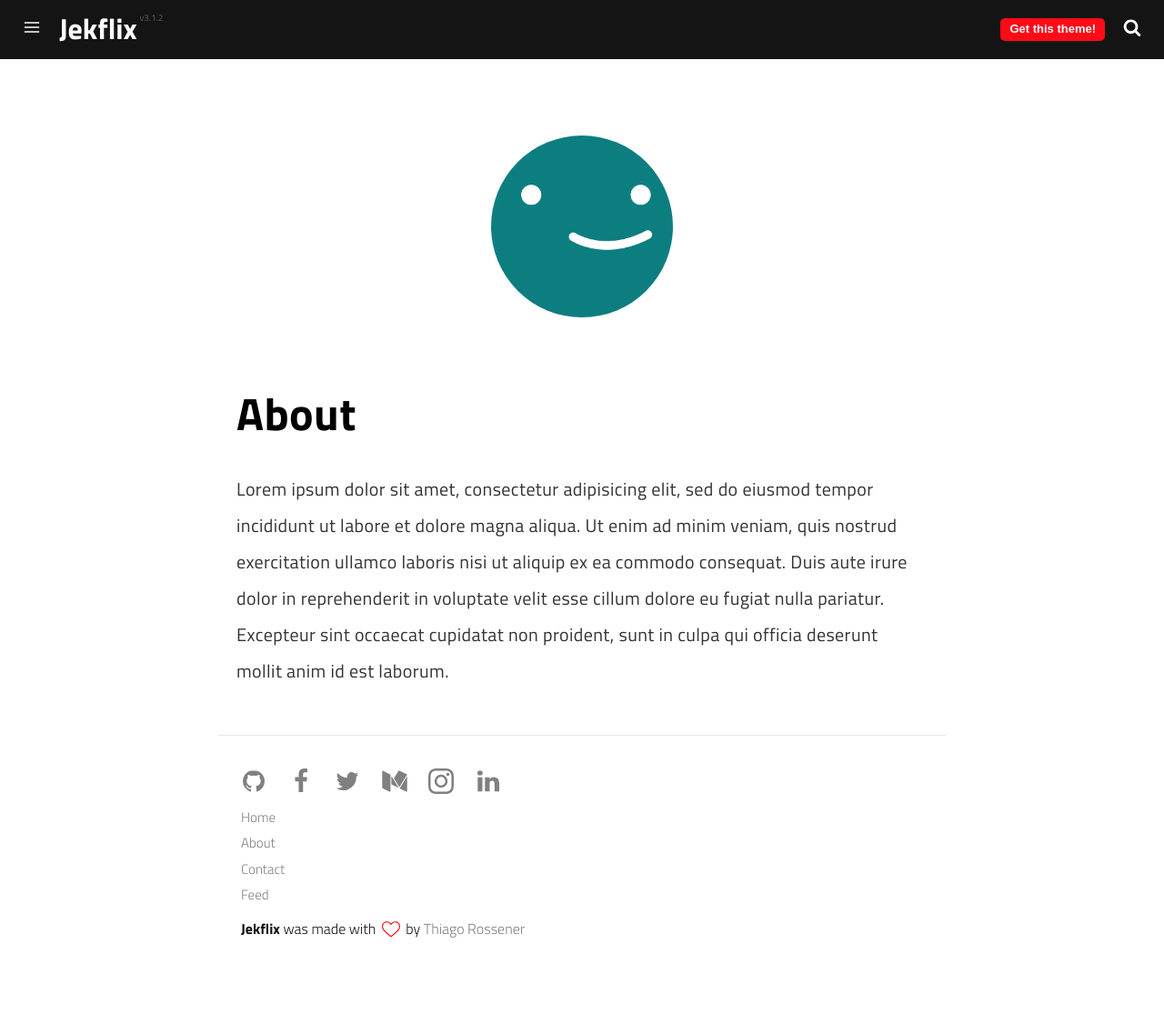
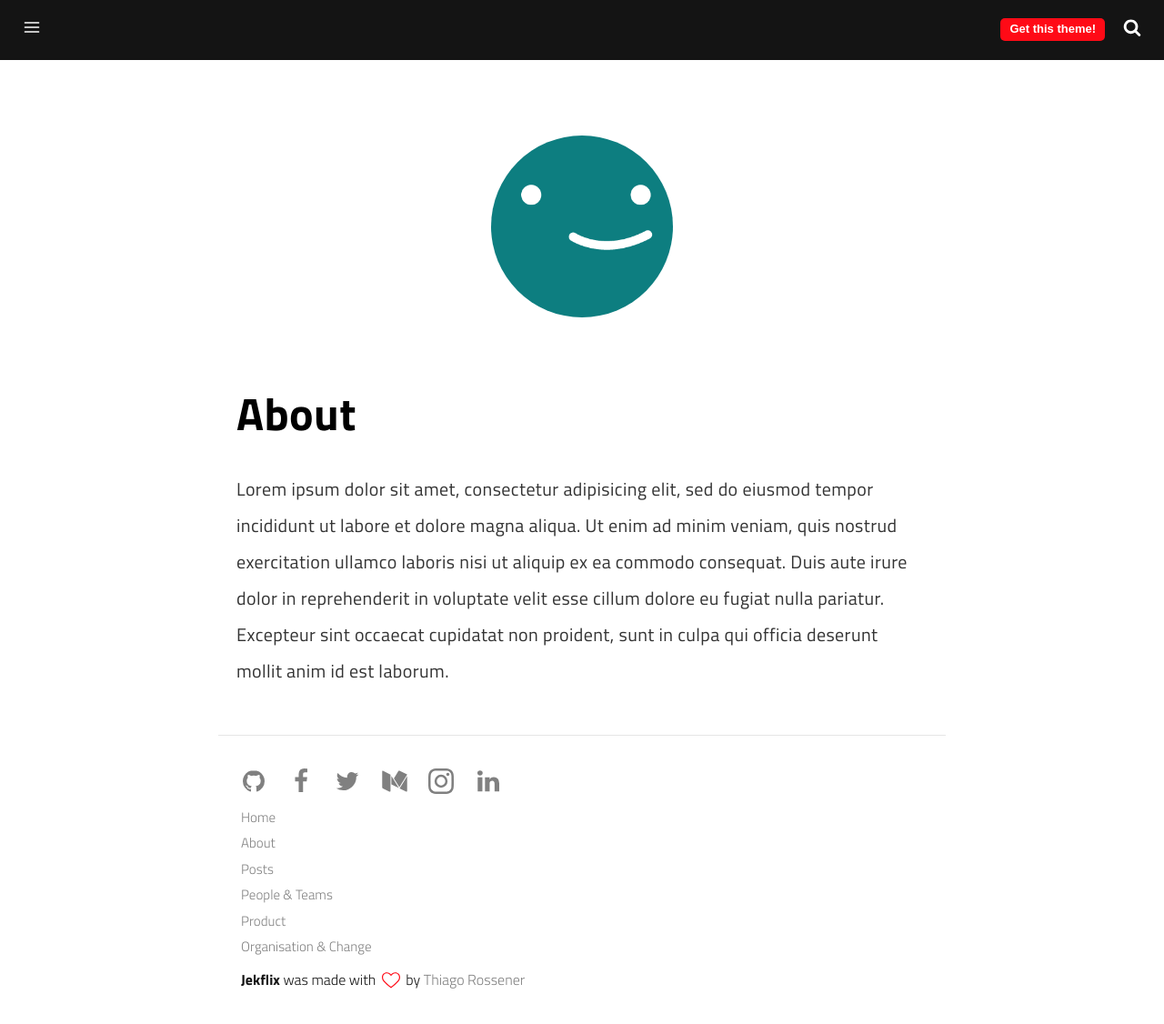
Before and after one commit to IamJackReed/one, a Jekyll site: the page built from pages/about.md, in a window 1280 px wide and 1126 px high. Shown: the whole window at 91% size. Built offline with Jekyll 4.4.1, drawn with Linux system fonts in a browser that asks for light colours; a script that is not in the unit is left out.

Commit message:
Update _config.yml

```diff
--- a/_config.yml
+++ b/_config.yml
@@ -1,24 +1,30 @@
 # Site Settings
-name: Jekflix
-title: Jekflix | A blog theme for Jekyll
-description: Jekflix is a template for Jekyll inspired by Netflix and made by
-  Thiago Rossener.
+nname: Jack Reed
+title: Jack Reed | Scrum Master
+description: Jackflix is a template for Jekyll inspired by Netflix.
+
 tags:
   - blog
   - template
   - jekyll
   - theme
   - netlify
+
 show_hero: true
 menu:
   - title: Home
     url: /
   - title: About
     url: /about
-  - title: Contact
-    url: /contact
-  - title: Feed
-    url: /feed.xml
+  - title: Posts
+    url: /posts/
+  - title: People & Teams
+    url: /People&Teams
+  - title: Product
+    url: /Product
+  - title: Organisation & Change
+    url: /Organisation&Change
+
 email: youremail@test.com
 # See: https://disqus.com/
 disqus_username: disqus_username
@@ -45,8 +51,8 @@ two_columns_layout: true
 
 
 # Advanced Settings
-baseurl: "" # the subpath of your site, e.g. /blog
-url: "" # the base hostname & protocol for your site
+baseurl: "/one" # the subpath of your site, e.g. /blog
+url: "https://iamjackreed.github.io" # the main domain
 google_analytics: "UA-XXXXXXXX-X"
 language: "en"
 categories_folder: category
@@ -108,6 +114,3 @@ exclude: [
   'gulpfile.js',
   'README.md'
 ]
-
-# Theme
-version: v3.1.2
```
